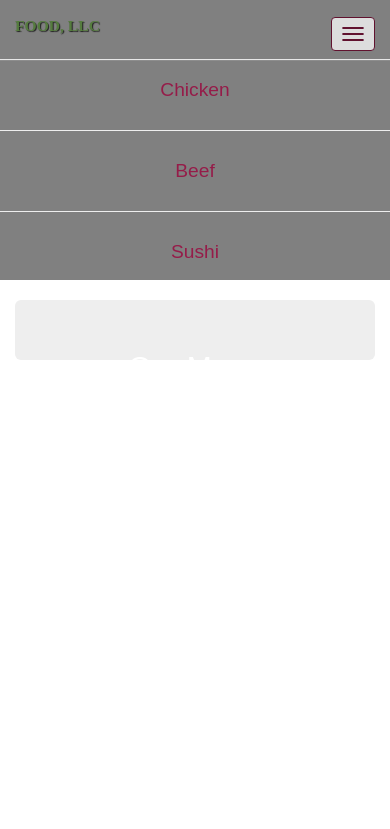
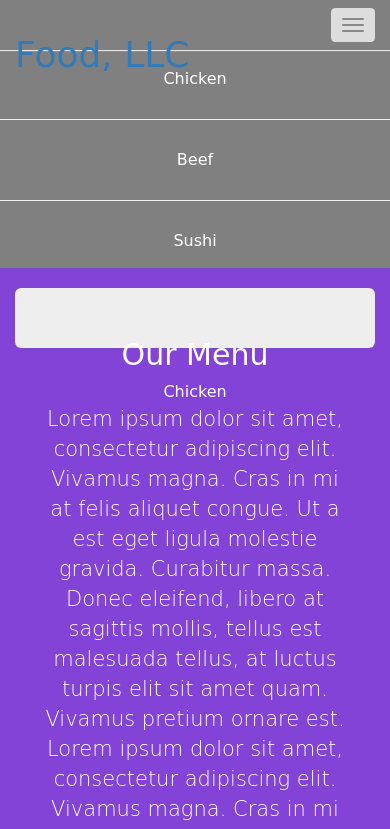
Before and after one commit to gaurav9354/Assignment-3, a plain HTML site: page index.html in a window 390 px wide. Both pictures are taken after a click on the button 353 px from the left and 34 px from the top of the page. Shown: the top 829 px of the page. Drawn offline with nearby package versions, Linux system fonts and the light colour scheme; a script that the page names is missing.

Commit message:
Update style.css

```diff
--- a/css/style.css
+++ b/css/style.css
@@ -1,108 +1,61 @@
 body {
-    font-size: 16px;
-    color: #fff;
-    background-color: white;
-    font-family: 'Oxygen', sans-serif;
+	font-size: 16px;
+	color: white;
+	background-color: #8243d6;
+	font-family: 'Lobster', cursive;
 }
 
-/** HEADER **/
+/* HEADER */
 #header-nav {
-    background-color: grey;
-    border-radius: 0;
-    border: 0;
+	background-color: grey;
+	border-radius: 0;
+	border: 0;
+	color: white;
 }
 
-.navbar-brand {
-    padding-top: 25px;
-    padding-bottom: 40px;
-}
-.navbar-brand a:hover, .navbar-brand a:focus {
-    text-decoration: none;
-}
-.navbar-brand h1 { /* Restaurant name */
-    font-family: 'Lora', serif;
-    color: #557c3e;
-    font-size: 1.7em;
-    text-transform: uppercase;
-    position: relative;
-    font-weight: bold;
-    text-shadow: 1px 1px 1px #222;
-    margin-top: 0;
-    margin-bottom: 0;
-    line-height: .75;
-    padding-bottom: 20px;
+.navbar-brand p {
+	color: white;
+	font-size: 20px;
 }
 
-#nav-list {
-    margin-top: 10px;
-}
-#nav-list a {
-    color: #951C49;
-    text-align: center;
-}
-.navbar-header button.navbar-toggle, .navbar-header .icon-bar {
-    border: 1px solid #61122f;
-}
-.navbar-header button.navbar-toggle {
-    clear: both;
-    margin-top: -33px;
+.navbar-brand a:focus, .navbar-brand a:hover {
+	text-decoration: none;
 }
 
-
-#nav-list li p {
-    background: #8e24aa;
+#nav-list a {
+	color: white;
+	text-align: center;
 }
 
+#nav-list a:hover {
+	background-color: #8243d6;
+}
 /* END HEADER */
 
-/* HOME PAGE */
-
-#home-tiles .item-text {
-    background: #5e5e5e;
-    padding: 10px;
+/* Section */
+#home {
+	margin-bottom: 30px;
 }
 
-#home-tiles .item-text p {
-    font-size: 1.3em;
-    font-weight: 400;
+.row {
+
+	position: relative;
+	float: left;
 }
 
-/* END OF HOME PAGE */
-/********** Large devices only **********/
-@media (min-width: 1200px) {
+.row > div > article {
+	background-color: white;
+	text-align: justify;
+	margin-bottom: 20px;
+	padding: 12px;
+	color: black;
 }
+/* End Section */
 
-/********** Medium devices only **********/
-@media (min-width: 992px) and (max-width: 1199px) {
+
+@media (max-width: 767px) {
+	.row > div > article {
+		width: 80%;
+		margin: 20px auto 0;
+	}
 }
-
-/********** Small devices only **********/
-@media (min-width: 768px) and (max-width: 991px) {
-}
-
-/********** Extra small devices only **********/
-@media (max-width: 767px) {
-    /* Header */
-    .navbar-brand {
-        padding-top: 10px;
-    }
-    .navbar-brand h1 { /* Restaurant name */
-        padding-top: 10px;
-        font-size: 4vw; /* 1vw = 1% of viewport width */
-    }
-
-    #collapsable-nav a { /* Collapsed nav menu text */
-        font-size: 1.2em;
-    }
-    #collapsable-nav a span { /* Collapsed nav menu glyph */
-        font-size: 1em;
-        margin-right: 5px;
-    }
-    /* End Header */
-
-    /* Home Page */
-    .menu-item-description {
-        text-align: center;;
-    }
-
-}
```
